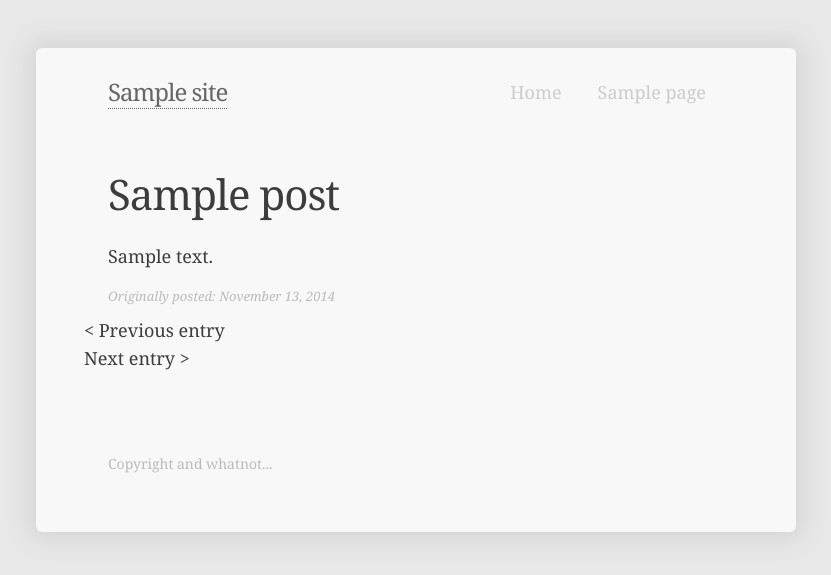
After one commit to drewtodd/minima, a WordPress theme: template single.php in a window 1280 px wide. The commit adds this page. Shown: the top 575 px of the page, without its empty margins (224-1055 px from the left). Run offline with PHP 8.4 and a stand-in for WordPress, Linux system fonts and the light colour scheme; the site name, menu and one post (Sample post) are stand-ins, and other content is empty.

Commit message:
Created page, single templates; updated layout with HTML5 tags; fixed some link logic.
Signed-off-by: Andrew Todd <drew.todd@gmail.com>

```diff
--- a/header.php
+++ b/header.php
@@ -15,13 +15,28 @@
 
     <body lang="en">
         <div id="page">
-            <div id="header">
-                <div id="navmain">
-                    <ul>
-                        <li><a href="#">Home</a></li>
-                        <li><a href="#">About</a></li>
-                        <li><a href="#">Archive</a></li>
-                    </ul>
+            <header>
+                <div id="header">
+                    <nav>
+                        <div id="navmain">
+                            <ul>
+                                <li><a href="/">Home</a></li>
+                                <?php wp_list_pages(array('title_li' => '')); ?>
+                            </ul>
+                        </div>
+                    </nav>
+
+                    <?php
+                    if (is_home()) {
+                        $header_class = "sitehead";
+                        $header_href_open = "";
+                        $header_href_close = "";
+                    } else {
+                        $header_class = "pagehead";
+                        $header_href_open = "<a href=" . site_url() . ">";
+                        $header_href_close = "</a>";
+                    }
+                    ?>
+                    <h1 class="<?php echo $header_class; ?> "><?php echo $header_href_open; ?><?php bloginfo('name'); ?><?php echo $header_href_close; ?></h1>
                 </div>
-                <h1 class="<?php if (is_home()) { echo "sitehead"; } else { echo "pagehead"; } ?> "><a href="<?php echo site_url(); ?>"><?php bloginfo('name'); ?></a></h1>
-            </div>
+            </header>
--- /dev/null
+++ b/single.php
@@ -0,0 +1,29 @@
+<?php get_header(); ?>
+
+            <section>
+                <div id="content">
+                    <?php if ( have_posts() ) : while ( have_posts() ) : the_post(); ?>
+
+                        <article>
+                            <header>
+                                <h1><?php the_title(); ?></h1>
+                            </header>
+                            <?php the_content(); ?>
+                            <p class="time-stamp">Originally posted: <?php the_time('F j, Y'); ?></p>
+                        </article>
+
+                    <?php endwhile; else: ?>
+                        <p><?php _e('Sorry, this post does not exist.'); ?></p>
+                    <?php endif; ?>
+
+                    <nav>
+                        <div class="navpage">
+                             <div class="nav-prev">&lt; Previous entry</div>
+                             <div class="nav-next">Next entry &gt;</div>
+                       </div>
+                    </nav>
+                </div>
+            </section>
+
+
+<?php get_footer(); ?>
--- a/style.css
+++ b/style.css
@@ -111,6 +111,12 @@ body {
 h1.sitehead {
 	font-size: 68px;
 	padding-top: 96px;
+	float: left;
+}
+
+h1.pagehead {
+	font-size: 24px;
+	padding-top: 8px;
 	float: left;
 }
 
@@ -236,6 +242,12 @@ blockquote {
 
 }
 
+p.time-stamp {
+	color: #bbb;
+	font-size: small;
+	font-style: italic;
+}
+
 /*	=IMAGES
 		Full-column width: 616px / 568px with 24px padding
 		Inset width: 236px
```
Also changed, not shown: index.php (+13 -0 lines), page.php (added, +21 -0 lines).
